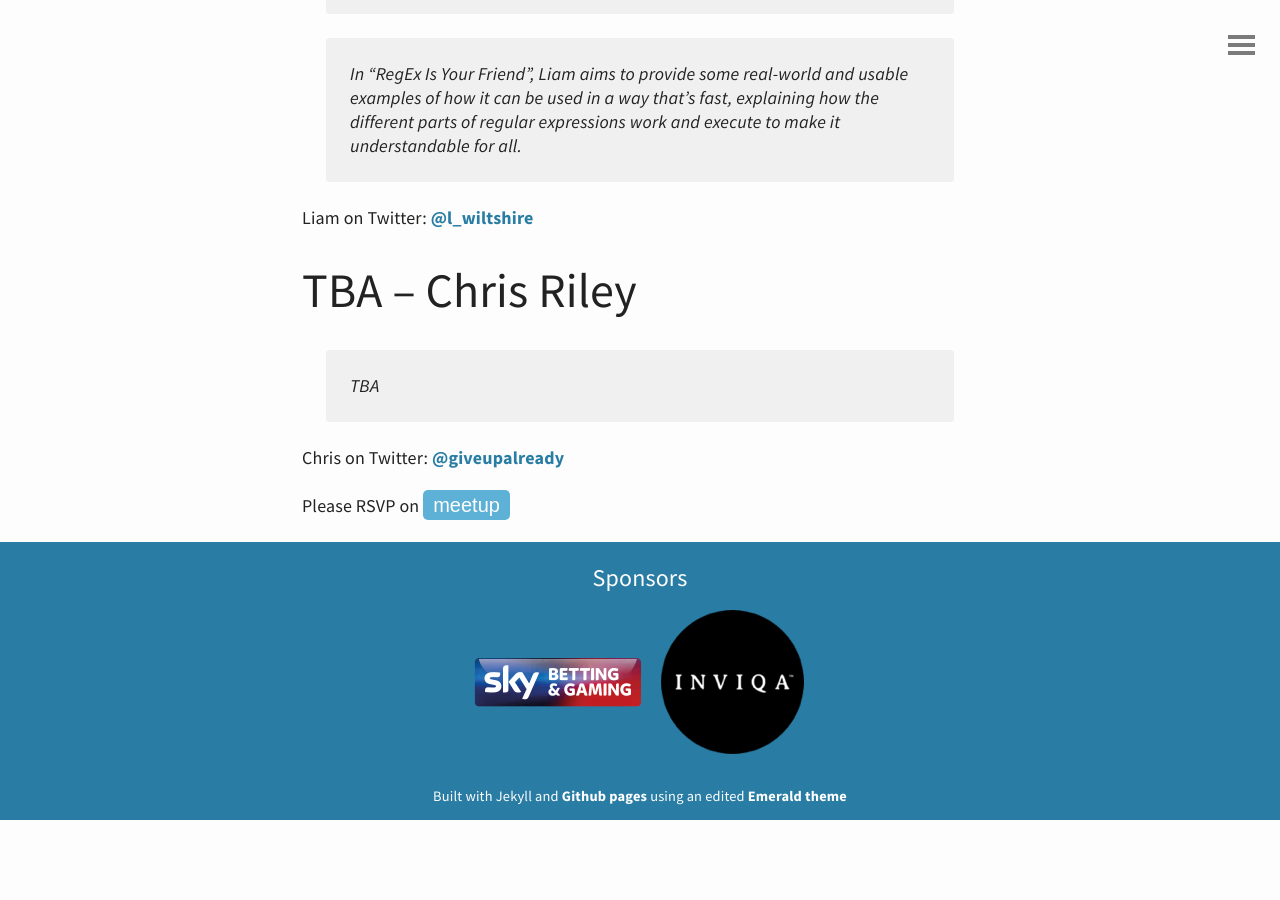
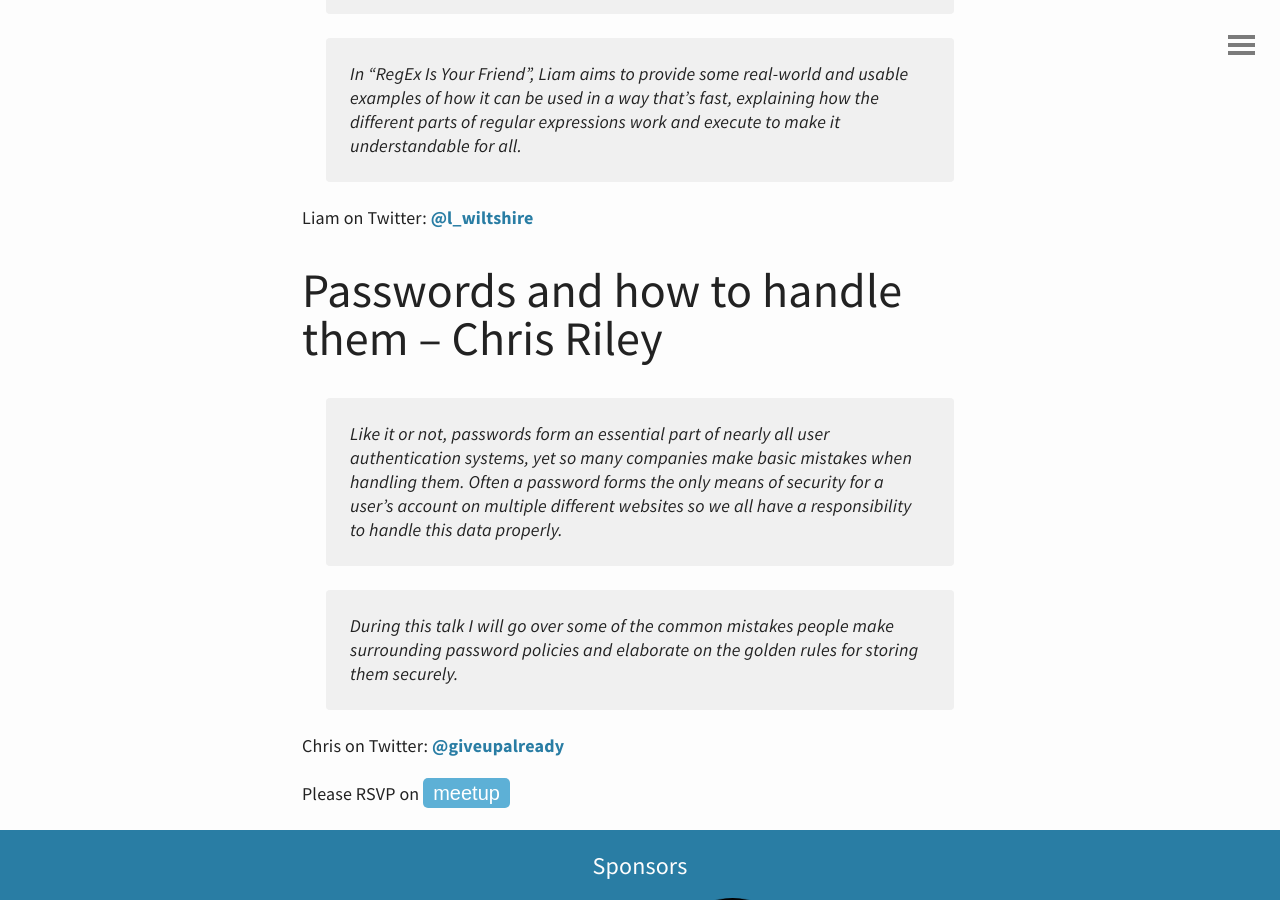
Before and after one commit to Ireaurora/LeedsPHP, a Jekyll site: the page built from _posts/2016-10-31-november-2016.md, in a window 1280 px wide and 900 px high, scrolled down 952 px. Built offline with Jekyll 4.4.1, drawn with Linux system fonts in a browser that asks for light colours; comment, search, counter and statistics services are not loaded; before the commit the page ends 1772 px from its top, so only the background shows below that; some of the changed text lies outside the part shown.

Commit message:
Add Chris' talk details

```diff
--- a/_posts/2016-10-31-november-2016.md
+++ b/_posts/2016-10-31-november-2016.md
@@ -9,7 +9,7 @@ comments: false
 ## Timings
 * 18:30 – Turn up, have a drink, have a chat.
 * 19:00 – Eat a chip butty
-* 19:10 – The first talk – Chris Riley
+* 19:10 – Passwords and how to handle them – Chris Riley
 * 19:30 – Mid session interval
 * 19:45 – "RegEx Is Your Friend" – Liam Wiltshire
 
@@ -27,9 +27,11 @@ The talks are as follows…
 
 Liam on Twitter: [@l_wiltshire](https://twitter.com/l_wiltshire)
 
-# TBA – Chris Riley
+# Passwords and how to handle them – Chris Riley
 
-> TBA
+> Like it or not, passwords form an essential part of nearly all user authentication systems, yet so many companies make basic mistakes when handling them. Often a password forms the only means of security for a user's account on multiple different websites so we all have a responsibility to handle this data properly.
+
+> During this talk I will go over some of the common mistakes people make surrounding password policies and elaborate on the golden rules for storing them securely.
 
 Chris on Twitter: [@giveupalready](https://twitter.com/giveupalready)
 
```
